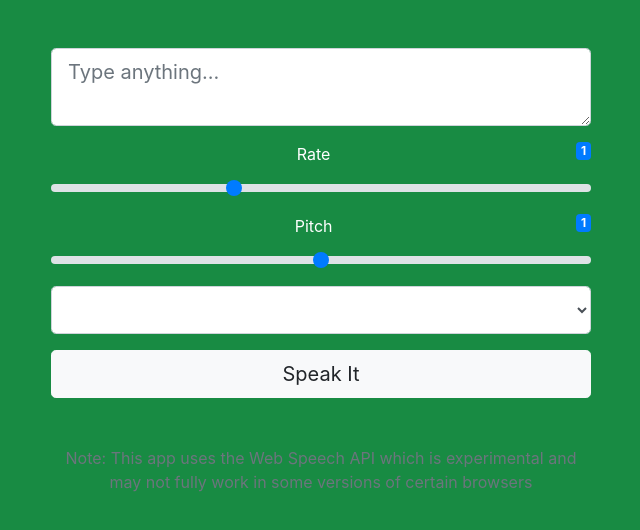
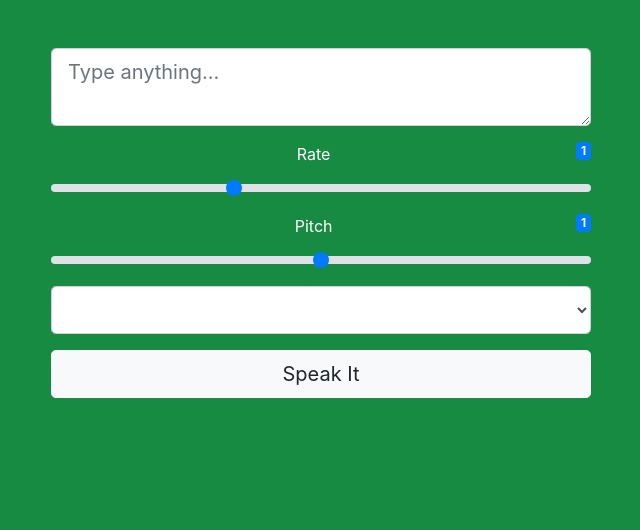
Before and after one commit to tikhsuP/assistant, a website: page dist/index.html in a window 1280 px wide. Shown: the whole page, without its empty margins (319-959 px from the left). Drawn offline with nearby package versions, Linux system fonts and the light colour scheme.

Commit message:
Update index.html

```diff
--- a/dist/index.html
+++ b/dist/index.html
@@ -42,7 +42,7 @@
           <button class="btn btn-light btn-lg btn-block">Speak It</button>
         </form>
 
-        <p class="text-secondary"> Note: This app uses the Web Speech API which is experimental and may not fully work in some versions of certain browsers</p>
+
       </div>
     </div>
   </div>
```
